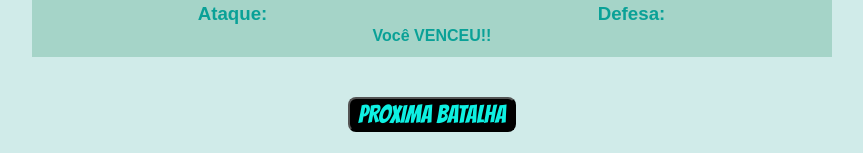
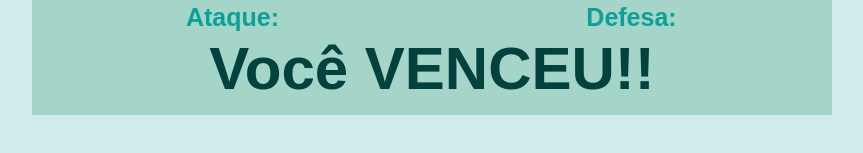
Before and after one commit to ShamUyeno/joguinhomonmon, a plain HTML site: page atacar.html in a window 1280 px wide. Shown: the part 350-503 px from the top of the page, without its empty margins (208-1071 px from the left). Drawn offline with Linux system fonts and the light colour scheme; a web font is replaced by a local one.

Commit message:
Update style.css

```diff
--- a/style.css
+++ b/style.css
@@ -79,6 +79,12 @@ main > li {
     list-style-type: '\2714\00A0';
 }
 
+h4 {
+    font-size: 60px;
+    color: var(--cor2);
+}
+
+
 button{
     background-color: black;
     color:var(--cor3);
@@ -99,6 +105,10 @@ table{
     margin-bottom: 10px;
 }
 
+td > h3{
+    font-size: 25px;
+}
+
 #bt{
     text-align: center;
 }
@@ -106,14 +116,17 @@ table{
 #tbatalha{
     text-align: center;
     padding: 10px 0px;
+
 }
 
 #Ataque1{
     color: white;
+    font-size: 22px;
 }
 
 #Defesa1{
     color: white;
+    font-size: 22px;
 }
 
 
```
